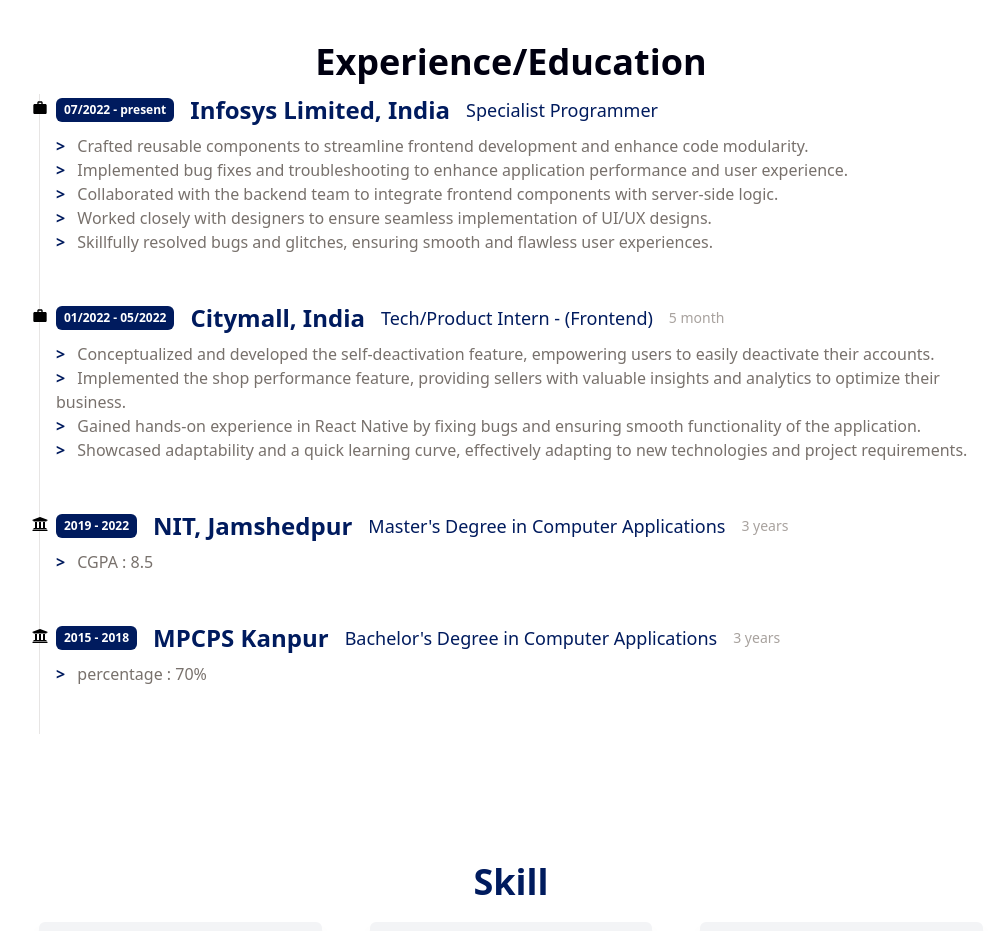
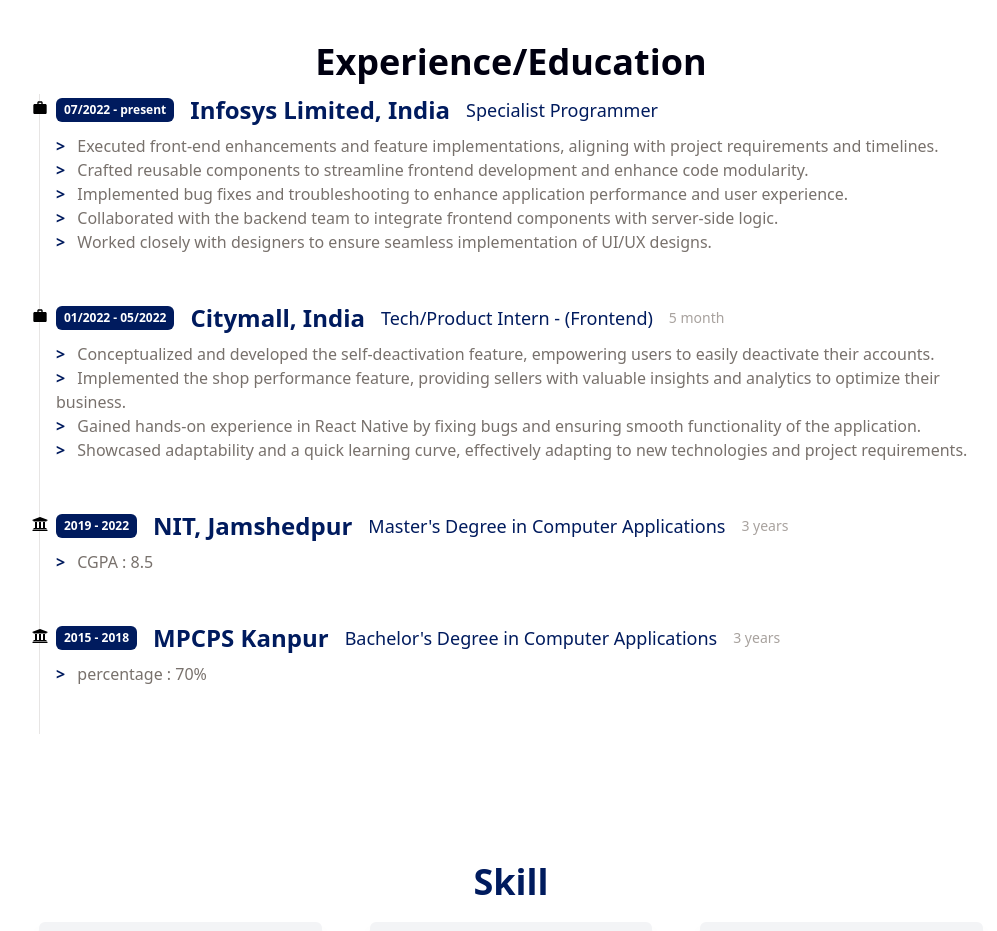
Before and after one commit to dk-cell/my-portfolio, a React (Vite) app: page / in a window 1280 px wide. Shown: the part 1280-2211 px from the top of the page, without its empty margins (161-1158 px from the left). Built offline with nearby package versions, Linux system fonts and the light colour scheme.

Commit message:
exp updated

```diff
--- a/src/data/experience.js
+++ b/src/data/experience.js
@@ -5,6 +5,10 @@
     place: "Infosys Limited, India",
     duration: "",
     details: [
+      {
+        points:
+          "Executed front-end enhancements and feature implementations, aligning with project requirements and timelines.",
+      },
       {
         points:
           "Crafted reusable components to streamline frontend development and enhance code modularity.",
@@ -20,10 +24,6 @@
       {
         points:
           "Worked closely with designers to ensure seamless implementation of UI/UX designs.",
-      },
-      {
-        points:
-          "Skillfully resolved bugs and glitches, ensuring smooth and flawless user experiences.",
       },
     ],
     isWork: true,
```
Also changed, not shown: 1 other file (tests, documents, lock files or other folders).
